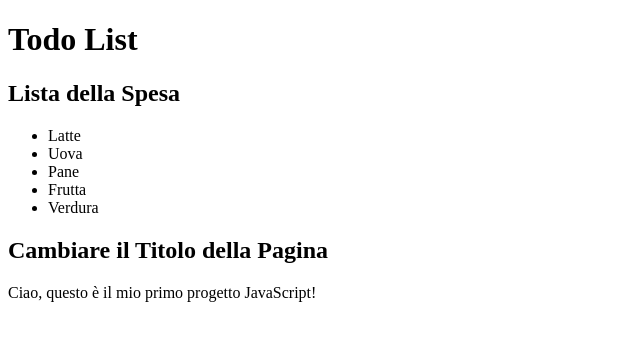
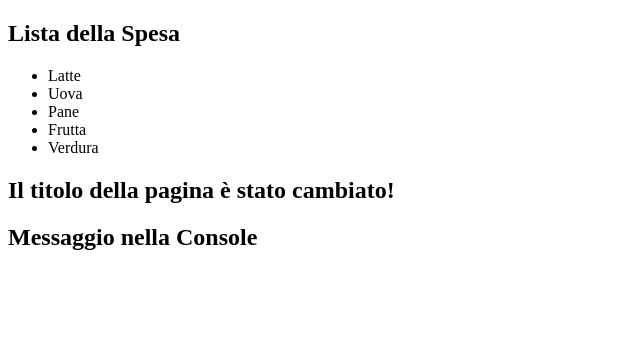
Before and after one commit to WebDevMM/todo-list, a plain HTML site: page index.html in a window 1280 px wide. Shown: the whole page, without its empty margins (0-640 px from the left). Drawn offline with Linux system fonts and the light colour scheme.

Commit message:
Aggiunto nuovo file index.html

```diff
--- a/index.html
+++ b/index.html
@@ -4,7 +4,6 @@
     <title>Lista della Spesa</title>
 </head>
 <body>
-    <h1>Todo List</h1>
      <!-- Esercizio 1: Aggiungere Lista statica html -->
     <section>
         <h2>Lista della Spesa</h2>
@@ -19,10 +18,18 @@
 
     <!-- Esercizio 2: Cambiare il Titolo della Pagina Automaticamente con JavaScript -->
     <section>
-      <h2>Cambiare il Titolo della Pagina</h2>
-      <p>Ciao, questo è il mio primo progetto JavaScript!</p>
-      <script src="script.js"></script>
+          <title>Titolo originale</title>
+          <script>
+            // Cambia automaticamente il titolo della pagina
+            document.title = 'Nuovo Titolo della Pagina';
+          </script>
+          <h1>Il titolo della pagina è stato cambiato!</h1>
     </section>
 
+    <!-- Esercizio 3: Messaggio nella Console -->
+    <section>
+     <h2>Messaggio nella Console</h2>
+     <script src="script.js"></script>
+     </section>
 </body>
 </html>
```
